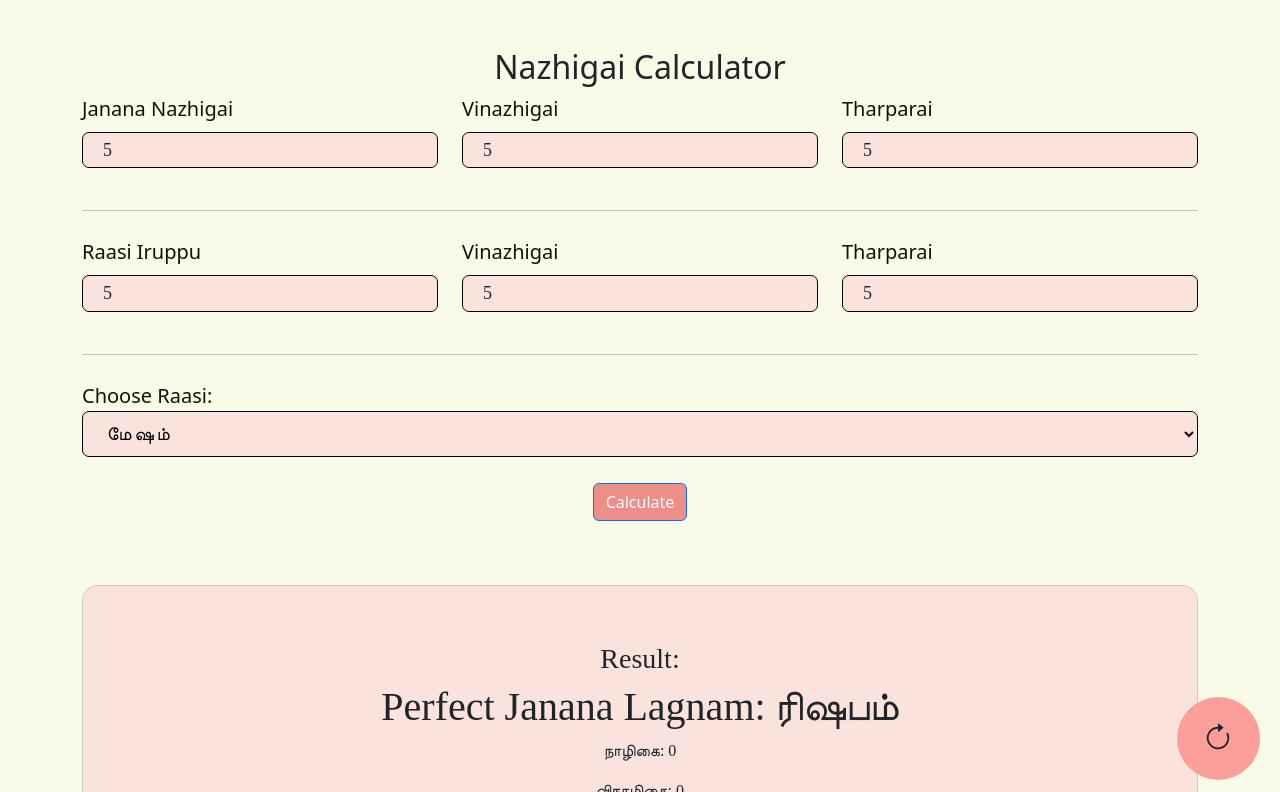
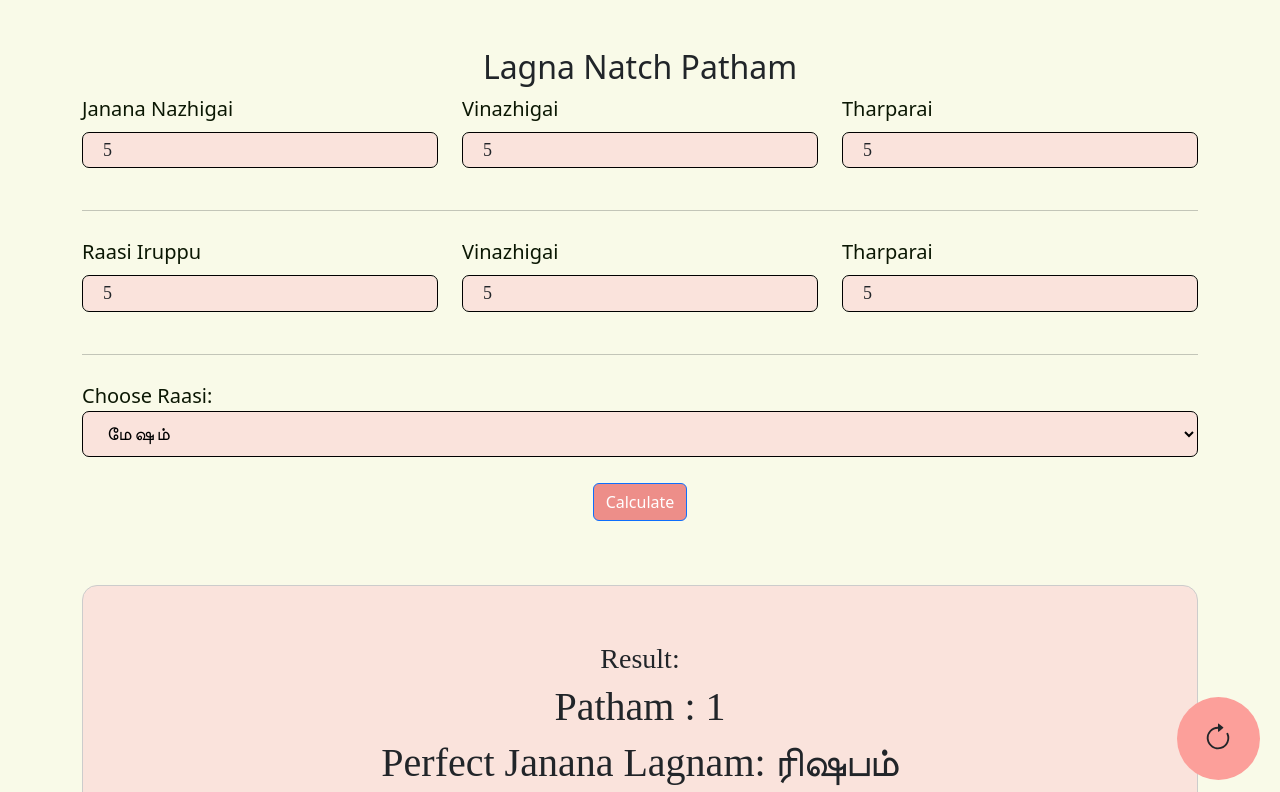
Before and after one commit to Rvkarthi/janana-nazhigai, a plain HTML site: page index.html in a window 1280 px wide. Both pictures are taken after typing "5", "5", "5", "5", "5", "5" into the empty fields and a click on the button "Calculate". Shown: the top 792 px of the page. Drawn offline with nearby package versions, Linux system fonts and the light colour scheme; a web font is replaced by a local one.

Commit message:
feat: patham

```diff
--- a/index.html
+++ b/index.html
@@ -26,7 +26,7 @@
       </svg></a>
 
     <div class="container mt-5">
-      <h2 class="text-center">Nazhigai Calculator</h2>
+      <h2 class="text-center">Lagna Natch Patham</h2>
 
       <form id="calculatorForm">
         <div class="row mb-3">
@@ -163,10 +163,28 @@
         // Convert the final 'temp' value (remaining time) to Naazhigai, Vinazhigai, and Tharparai
         const tempTime = secondsToTime(temp);
 
+        let x = (tempTime.nazhigai*60)+tempTime.vinazhigai;
+
+        let a = Math.floor(raasivalue[(raasi) % 12]);
+        let b =(((raasivalue[(raasi) % 12])*100)%100);
+        var rvalue = (a*60)+b;
+        rvalue/=9;
+
+        var k=1;
+        while(rvalue<x)
+        {
+
+          k=k+1;
+          rvalue = (rvalue*k);
+          console.log(rvalue ,  x);
+        }
+
+
         // Ensure the index wraps correctly
         const finalRaasiIndex = (raasi + i) % 12;
 
         const resultHTML = `
+        <h1>${"Patham : " + k}</h1>
           <h1>Perfect Janana Lagnam: ${raasiname[finalRaasiIndex]}</h1>
           <p>நாழிகை: ${result.nazhigai}</p>
           <p>விநாழிகை: ${result.vinazhigai}</p>
@@ -178,6 +196,8 @@
           <p>தர்பரை: ${tempTime.tharparai}</p>
         `;
 
+
+
         vbox.style.display = 'inline-block';
         document.getElementById("resultValue").innerHTML = resultHTML;
       }
```
